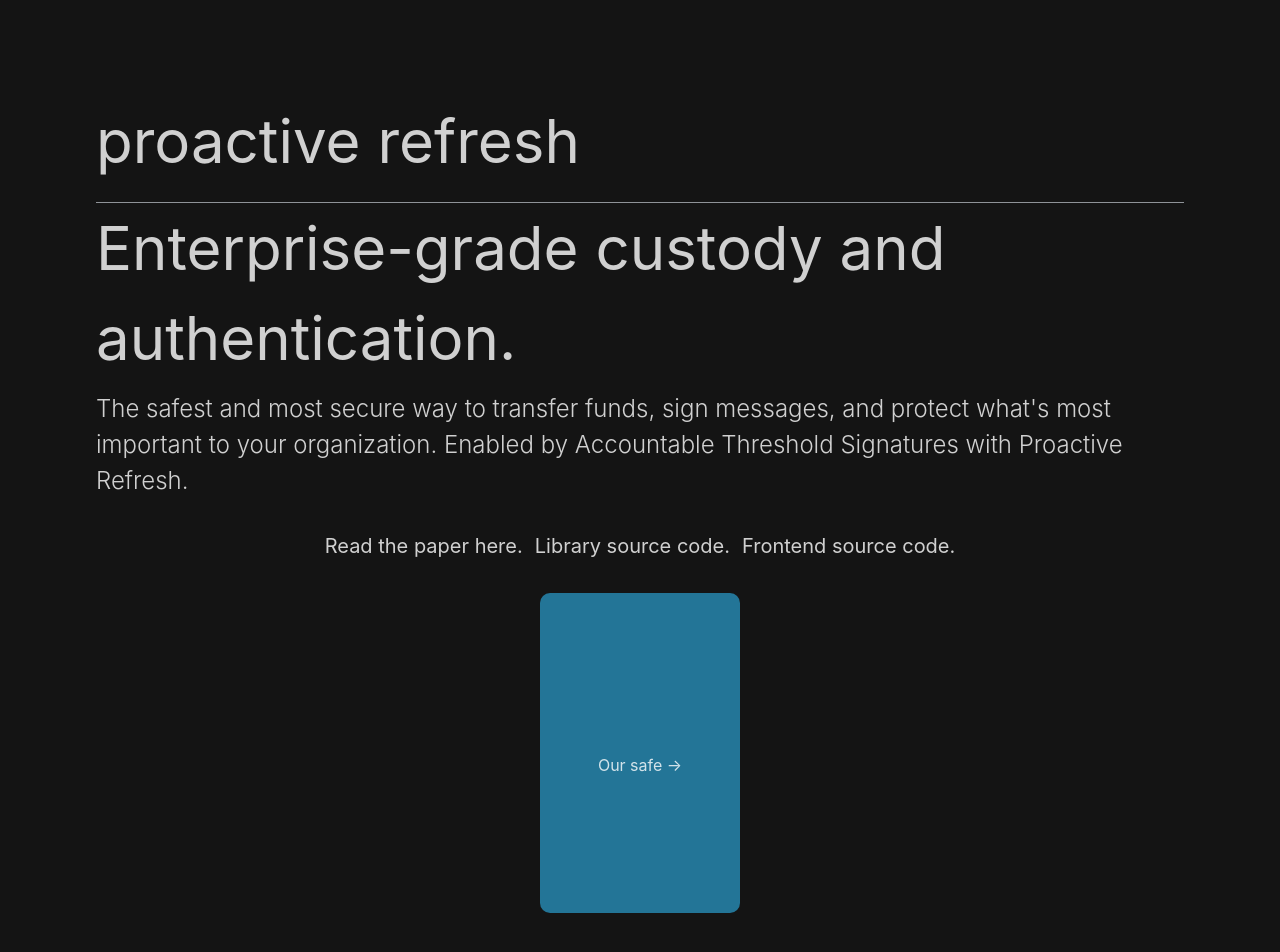
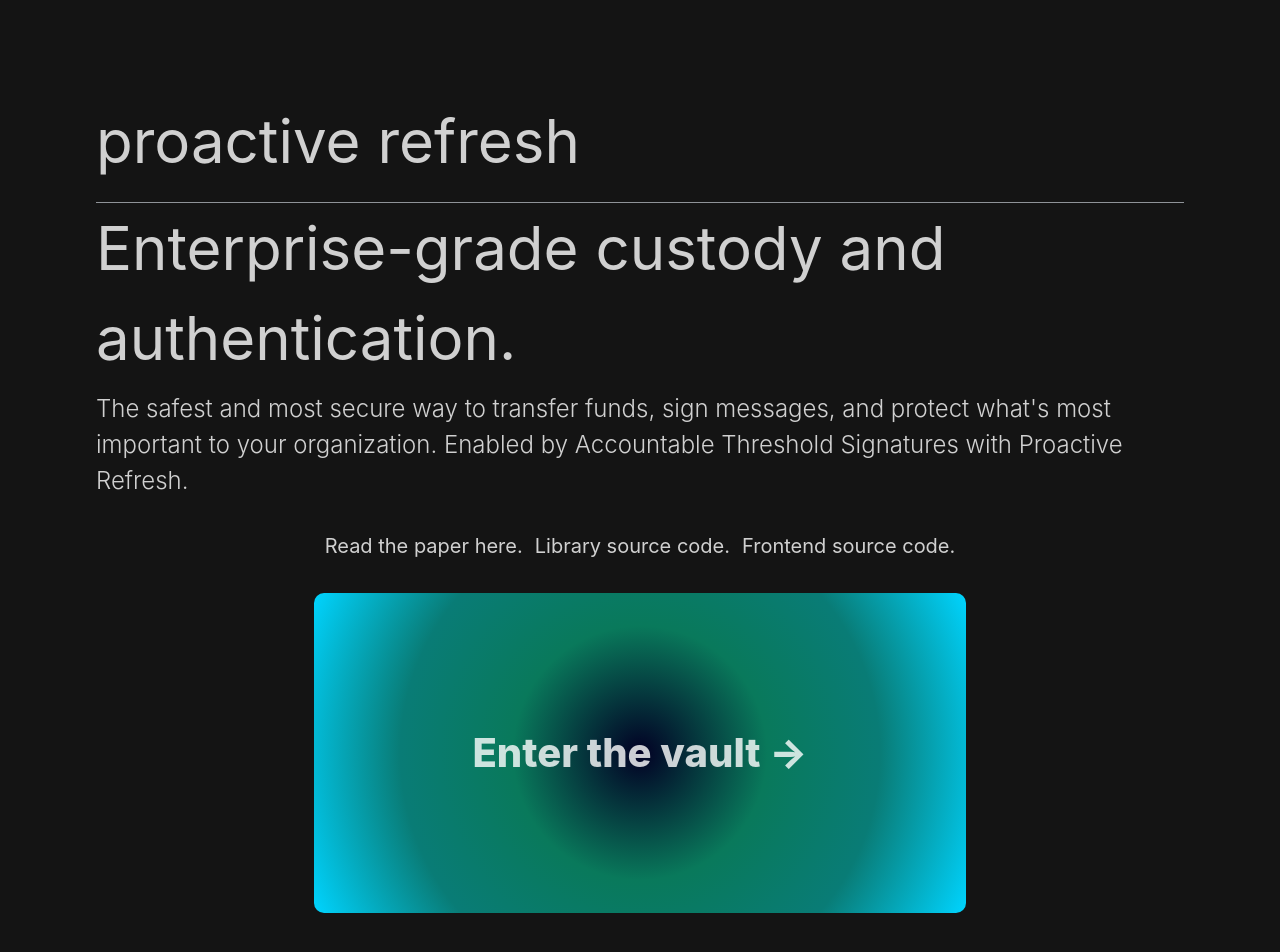
Before and after one commit to nathanhleung/proactive-refresh-frontend, a Next.js app: page / in a window 1280 px wide. Shown: the top 952 px of the page. Built offline with nearby package versions, Linux system fonts and the light colour scheme; what wagmi would draw is missing.

Commit message:
vault gradient

```diff
--- a/pages/index.tsx
+++ b/pages/index.tsx
@@ -4,17 +4,19 @@ import {
   Text,
   Container,
   Divider,
-  Link,
+  Link as ExternalLink,
   Box,
   VStack,
   HStack,
+  Center,
 } from '@chakra-ui/react';
+import Link from 'next/link';
 
 export default function Home() {
   return (
     <div className={styles.container}>
       <main className={styles.main}>
-        <Box minH='60vh' justifyContent='space-between'>
+        <Box minH='100vh' justifyContent='space-between'>
           <Box fontSize={60} width='100%'>
             proactive refresh
             <Divider py={2} />
@@ -29,30 +31,49 @@ export default function Home() {
           <HStack gap={3} fontSize={20} justifyContent='center' py={8}>
             <Text>
               Read the paper{' '}
-              <Link href='https://eprint.iacr.org/2022/1656.pdf'>here</Link>.
+              <ExternalLink
+                href='https://eprint.iacr.org/2022/1656.pdf'
+                target='_blank'
+              >
+                here
+              </ExternalLink>
+              .
             </Text>
             <Text>
               Library source{' '}
-              <Link href='https://github.com/lyronctk/ats-pr-bls'>code</Link>.
+              <ExternalLink
+                href='https://github.com/lyronctk/ats-pr-bls'
+                target='_blank'
+              >
+                code
+              </ExternalLink>
+              .
             </Text>
             <Text>
               Frontend source{' '}
-              <Link href='https://github.com/nathanhleung/ats-pr-bls-frontend'>
+              <ExternalLink href='https://github.com/nathanhleung/ats-pr-bls-frontend'>
                 code
-              </Link>
+              </ExternalLink>
               .
             </Text>
           </HStack>
-        </Box>
-        <Box
-          pt={40}
-          borderRadius={10}
-          backgroundColor='#237597'
-          width={200}
-          height={80}
-          textAlign='center'
-        >
-          {`Our safe ->`}
+          <Center>
+            <Link href='/vault'>
+              <Box
+                borderRadius={10}
+                backgroundColor='rgb(2,0,36)'
+                background='radial-gradient(circle, rgba(2,0,36,1) 0%, rgba(9,121,91,1) 35%, rgba(9,124,118,1) 66%, rgba(0,212,255,1) 100%)'
+                width={'60%'}
+                height={80}
+              >
+                <Center height='100%'>
+                  <Text fontSize={40} fontWeight='extrabold'>
+                    {`Enter the vault ->`}
+                  </Text>
+                </Center>
+              </Box>
+            </Link>
+          </Center>
         </Box>
         <Box pt={10}>
           <Text fontSize={20}>
--- /dev/null
+++ b/pages/vault.tsx
@@ -0,0 +1,13 @@
+import { Container, Text } from '@chakra-ui/react';
+import { NextPage } from 'next';
+
+const Vault: NextPage = () => {
+  return (
+    <>
+      <Container textAlign='center' py={10} px={10} maxW='1200px'>
+        <Text as='h1'>The Vault</Text>
+      </Container>
+    </>
+  );
+};
+export default Vault;
```
